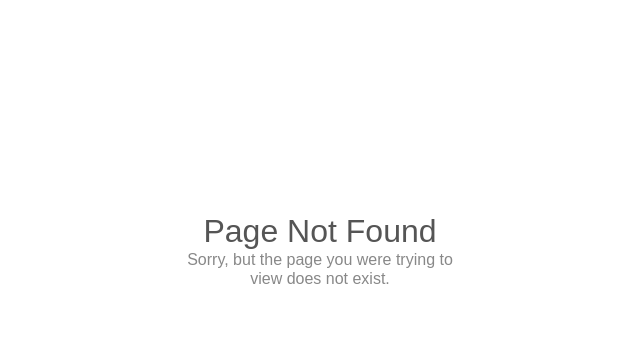
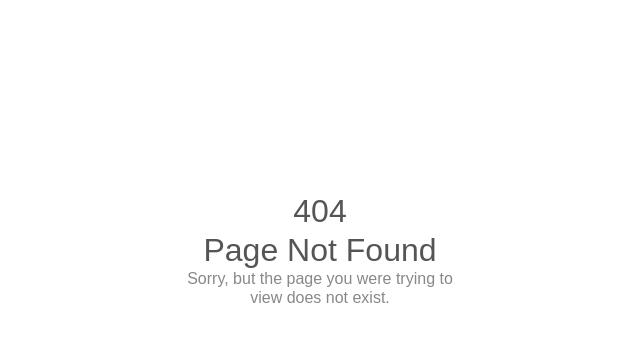
Before and after one commit to open-ods/open-ods, a Flask app: template app/templates/404.html in a window 1280 px wide. Shown: the part 150-492 px from the top of the page, without its empty margins (320-960 px from the left). Run offline with Flask 2, Linux system fonts and the light colour scheme; the template is opened without the code that fills it, so the values that code supplies are empty; parts of the project's set-up code (start-up, migrations or seed data) failed here and were passed over.

Commit message:
Minor tweak to 404.html

```diff
--- a/app/templates/404.html
+++ b/app/templates/404.html
@@ -53,6 +53,7 @@
     </style>
 </head>
 <body>
+    <h1>404</h1>
     <h1>Page Not Found</h1>
     <p>Sorry, but the page you were trying to view does not exist.</p>
 </body>
```
